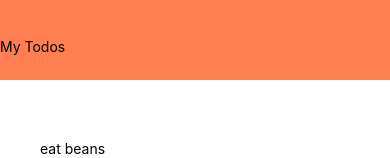
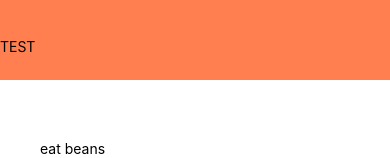
Before and after one commit to Speneki/reactNativeTodo, a React Native app: screen / in a window 390 px wide. Shown: the top 158 px of the page. Built offline with nearby package versions, Linux system fonts and the light colour scheme.

Commit message:
title stylesheet

```diff
--- a/App.js
+++ b/App.js
@@ -9,10 +9,10 @@
     {task: 'slap bass', key: '3'}
   ]);
 
+
   return (
     <View style={styles.container}>
       <Header />
-
       <View style={styles.content}>
         {/* to from */}
 
--- a/components/header.js
+++ b/components/header.js
@@ -4,9 +4,9 @@
 export default function Header() {
     return (
         <View style={styles.header}>
-            <Text style={styles.title}>My Todos</Text>
+            <Text style={styles.title}>TEST</Text>
         </View>
-    )
+    );
 }
 
 const styles = StyleSheet.create({
```
